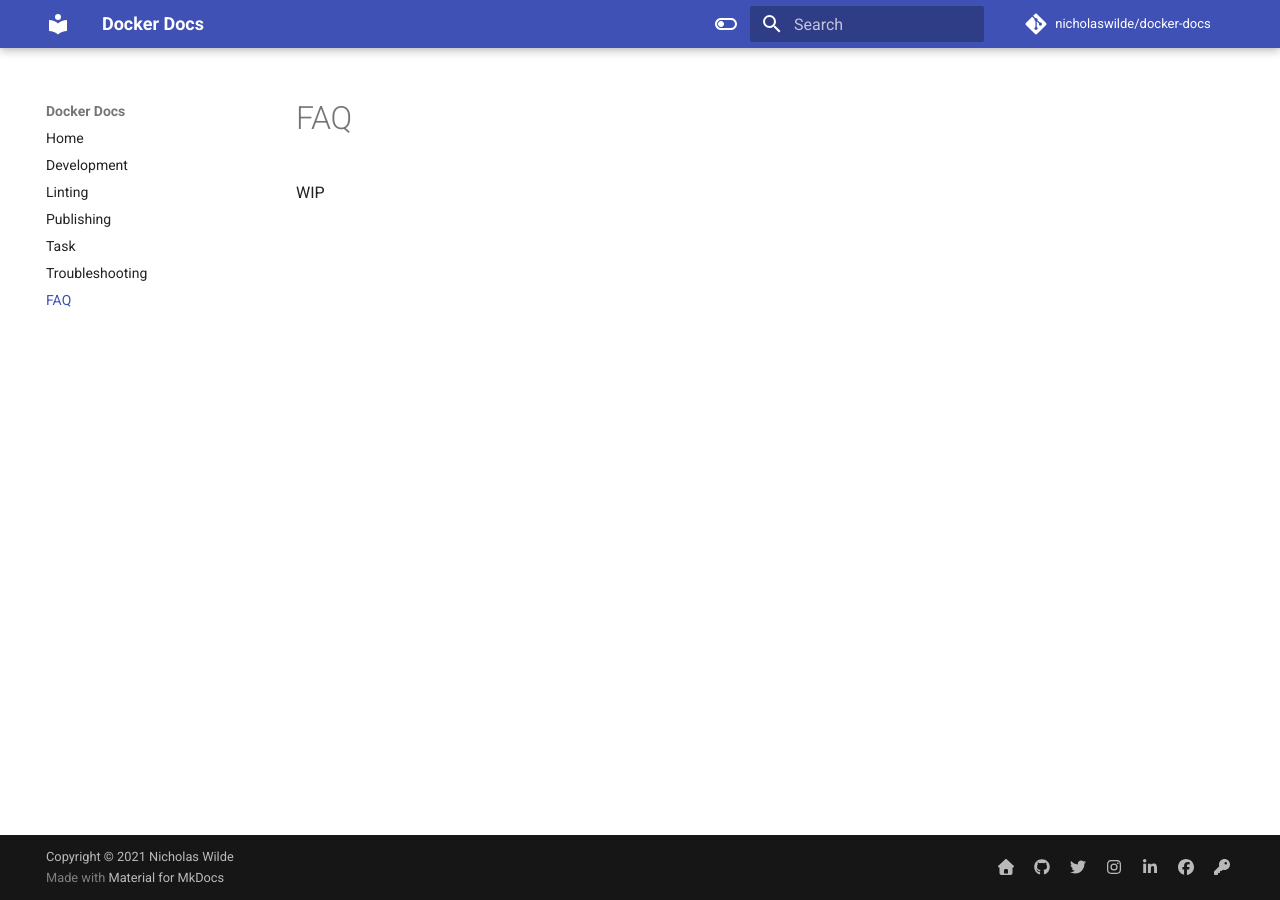
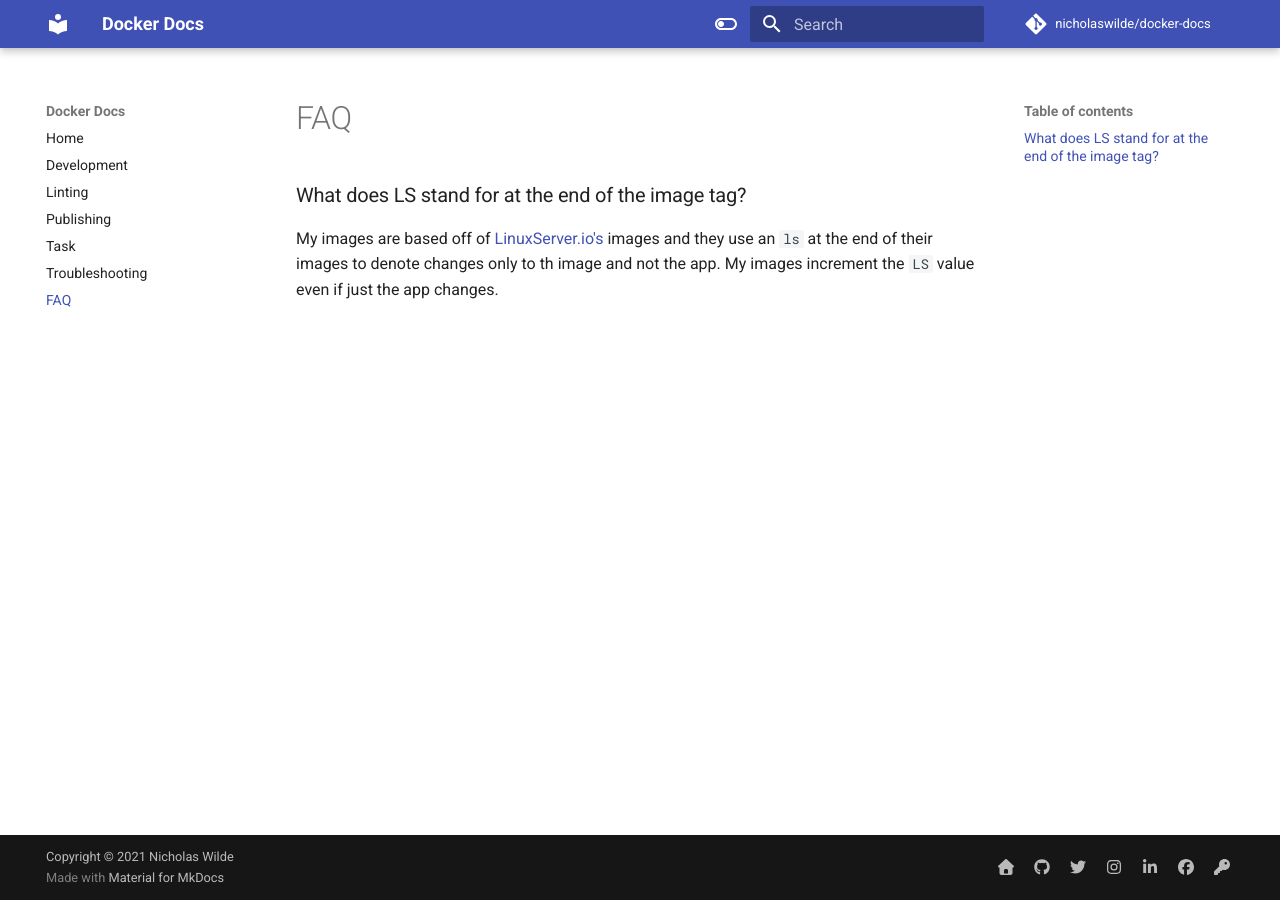
Before and after one commit to nicholaswilde/docker-docs, an MkDocs documentation site: the page built from docs/faq.md, in a window 1280 px wide. Built offline with MkDocs 1.6.1 and Material for MkDocs 9.7.7, drawn with Linux system fonts in a browser that asks for light colours; comment, search, counter and statistics services are not loaded.

Commit message:
Update faq.md

```diff
--- a/docs/faq.md
+++ b/docs/faq.md
@@ -1,3 +1,9 @@
 # FAQ
 
-WIP
+### What does LS stand for at the end of the image tag?
+My images are based off of [LinuxServer.io's] images and they use
+an `ls` at the end of their images to denote changes only to th image
+and not the app. My images increment the `LS` value even if just
+the app changes.
+
+[LinuxServer.io's]: https://github.com/linuxserver
```
